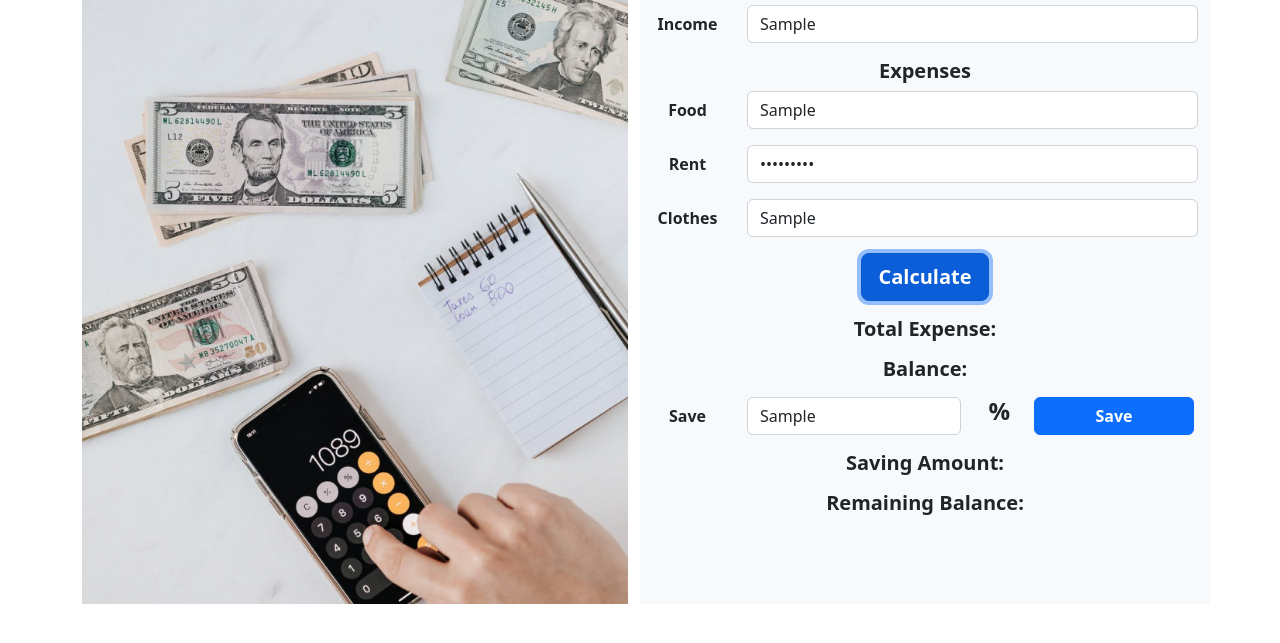
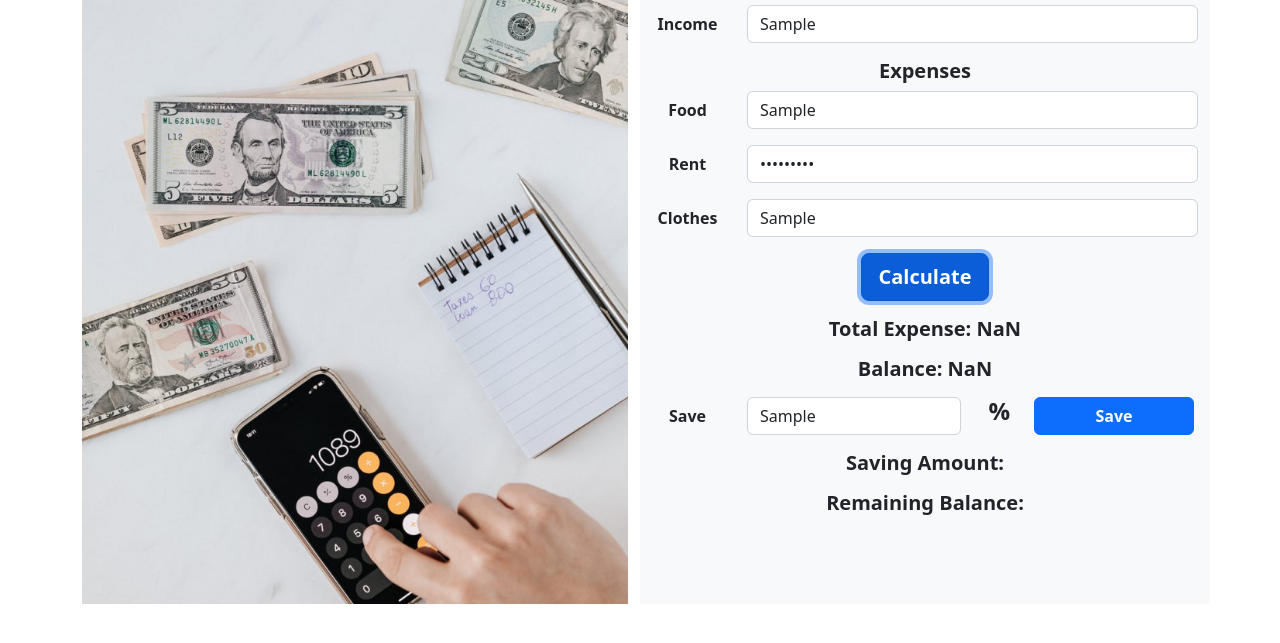
Before and after one commit to sajim-khan/broken-money-master, a plain HTML site: page index.html in a window 1280 px wide. Both pictures are taken after typing "Sample", "Sample", "Sample123", "Sample", "Sample" into the empty fields and a click on the button "Calculate". Shown: the part 83-726 px from the top of the page. Drawn offline with nearby package versions, Linux system fonts and the light colour scheme.

Commit message:
resolve some error

```diff
--- a/index.html
+++ b/index.html
@@ -45,7 +45,7 @@
                         <input type="text" class="form-control" id="clothes">
                       </div>
                     </div>
-                    <button id="calculate-btn" class="btn btn-lg btn-primary fw-bold" onclick="calculateexpense()">Calculate</button>
+                    <button id="calculate-btn" class="btn btn-lg btn-primary fw-bold" onclick="calculateExpense()">Calculate</button>
                     <div class="my-2">
                         <h5 class="my-3 fw-bold">Total Expense: <span id="total-expense"></span></h5>
                         <h5 class="my-3 fw-bold" >Balance: <span id="balance"></span></h5>
--- a/js/script.js
+++ b/js/script.js
@@ -1,8 +1,8 @@
 const calculateExpense = () => {
-  const income = document.querySelector("income").value;
-  const food = document.querySelector("food").value;
-  const rent = document.querySelector("rent").value;
-  const clothes = document.querySelectorAll("clothes").value;
+  const income = document.getElementById("income").value;
+  const food = document.getElementById("food").value;
+  const rent = document.getElementById("rent").value;
+  const clothes = document.getElementById("clothes").value;
 
   if (
     income < 0 ||
```
